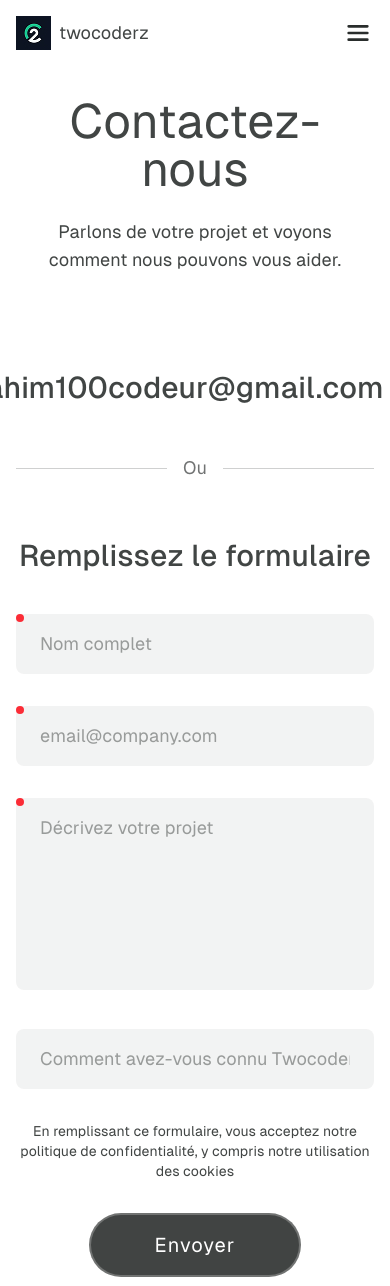
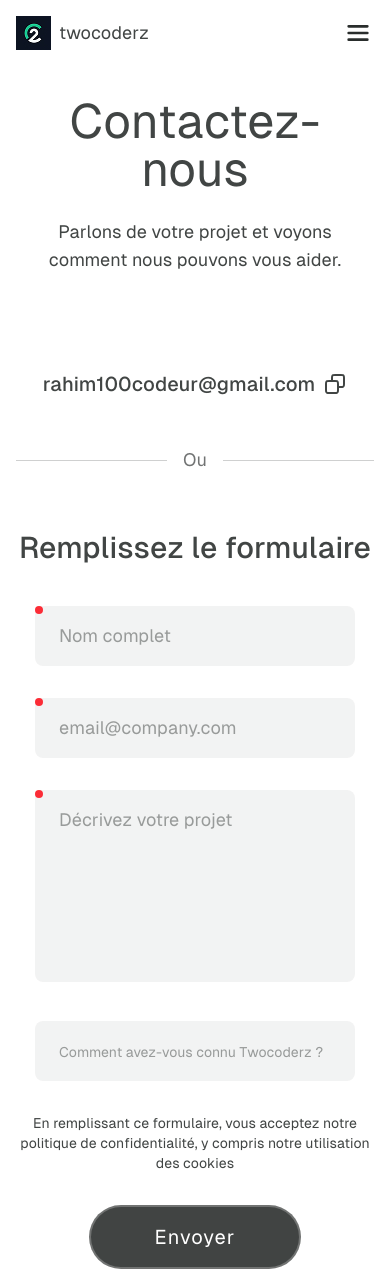
Before and after one commit to twocoderz/twocoderz.team, a React (Vite) app: page /contact in a window 390 px wide. Shown: the top 1286 px of the page. Built offline with nearby package versions, Linux system fonts and the light colour scheme.

Commit message:
fixed contact form showing in mobile

```diff
--- a/src/pages/contact/ContactPage.tsx
+++ b/src/pages/contact/ContactPage.tsx
@@ -33,7 +33,9 @@ export default function ContactPage() {
               <h2 className="text-3xl lg:text-4xl font-medium text-black-80 text-center mb-p10">
                 Remplissez le formulaire
               </h2>
-              <ContactForm />
+              <div className="max-w-xs w-full mx-auto md:mx-0 md:max-w-none">
+                <ContactForm />
+              </div>
               <p className="text-black-80 text-sm font-normal mx-auto max-w-xl text-center mt-p8">
                 En remplissant ce formulaire, vous acceptez notre{" "}
                 <span>
--- a/src/pages/contact/components/ContactForm.tsx
+++ b/src/pages/contact/components/ContactForm.tsx
@@ -3,7 +3,8 @@ import Textarea from "../../../shared/components/ui/MyTextarea";
 
 export default function ContactForm() {
   return (
-    <form action="" className="flex flex-col gap-p8">
+    <form action="" className="w-full">
+      <div className="flex flex-col gap-p8">
         <Input
           type="text"
           required
@@ -27,8 +28,9 @@ export default function ContactForm() {
           type="text"
           autoComplete="off"
           placeholder="Comment avez-vous connu Twocoderz ?"
-        className="placeholder:text-black-40 placeholder:text-lg w-full"
+          className="placeholder:text-black-40 placeholder:text-sm md:placeholder:text-lg w-full"
         />
+      </div>
     </form>
   );
 }
--- a/src/pages/contact/components/EmailLink.tsx
+++ b/src/pages/contact/components/EmailLink.tsx
@@ -72,7 +72,7 @@ export default function EmailLink(props: EmailLinkProps) {
       )}
       aria-live="polite"
     >
-      <span className="text-3xl lg:text-4xl font-medium text-black-80">
+      <span className="text-xl md:text-2xl lg:text-4xl font-medium text-black-80">
         {copied ? copiedLabel : label}
       </span>
       {copied ? (
```
Lines whose indentation alone changed are shown as unchanged.
